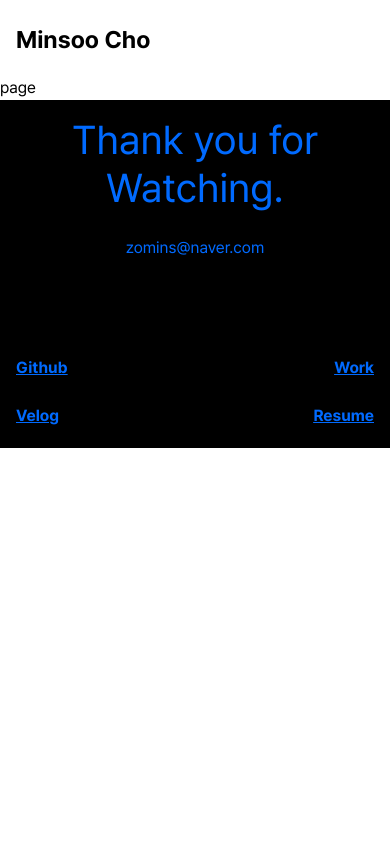
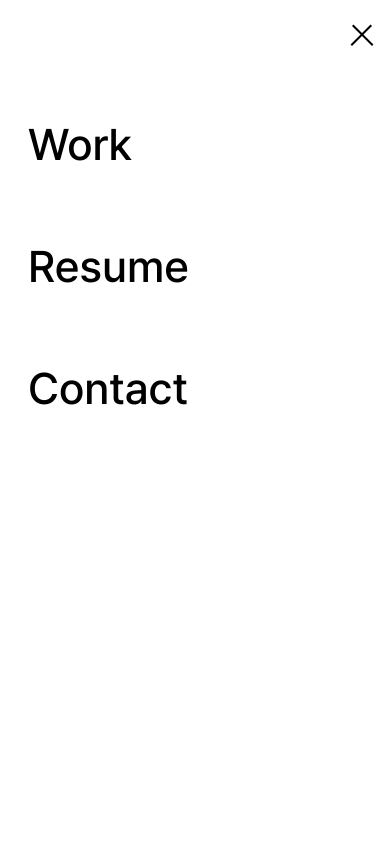
Before and after one commit to erinmzo/zomins-portfolio, a Next.js app: page /menu in a window 390 px wide. Shown: the top 844 px of the page. Built offline with nearby package versions, Linux system fonts and the light colour scheme.

Commit message:
모바일 메뉴

```diff
--- a/src/app/(root)/menu/page.tsx
+++ b/src/app/(root)/menu/page.tsx
@@ -1,5 +1,25 @@
+import Page from "@/components/common/layout/page/Page";
+import { MAIL_TO, RESUME_URL } from "@/constants/url";
+import Link from "next/link";
+
 function MenuPage() {
-  return <div>page</div>;
+  return (
+    <Page>
+      <div className="min-h-screen pt-[112px] px-3">
+        <ul className="flex flex-col gap-[56px]">
+          <li className="text-[44px] font-medium">
+            <Link href="/work">Work</Link>
+          </li>
+          <li className="text-[44px] font-medium">
+            <Link href={RESUME_URL}>Resume</Link>
+          </li>
+          <li className="text-[44px] font-medium">
+            <Link href={MAIL_TO}>Contact</Link>
+          </li>
+        </ul>
+      </div>
+    </Page>
+  );
 }
 
 export default MenuPage;
--- a/src/components/common/layout/header/GlobalNav.tsx
+++ b/src/components/common/layout/header/GlobalNav.tsx
@@ -3,8 +3,8 @@ import Link from "next/link";
 
 function GlobalNav() {
   return (
-    <nav>
-      <ul className="hidden md:flex items-center gap-[72px] text-2xl">
+    <nav className="hidden md:block">
+      <ul className="flex items-center gap-[72px] text-2xl">
         <li>
           <Link href="/work">Work</Link>
         </li>
--- a/src/components/common/layout/header/Header.tsx
+++ b/src/components/common/layout/header/Header.tsx
@@ -1,25 +1,60 @@
 "use client";
 import Logo from "@/components/common/logo/Logo";
-import { usePathname } from "next/navigation";
+import { usePathname, useRouter } from "next/navigation";
 import GlobalNav from "./GlobalNav";
+import MobileNav from "./MobileNav";
 
 function Header() {
   const pathname = usePathname();
+  const router = useRouter();
+
   if (pathname === "/" || pathname === "/work") {
     return (
       <div className="w-full fixed left-0 right-0 top-0 z-10">
         <div className="w-full min-w-[340px] max-w-[390px] md:max-w-[1440px] px-4 md:px-12 md:mx-auto flex justify-between pt-[24px] pb-[20px]">
           <Logo />
           <GlobalNav />
+          <MobileNav />
         </div>
       </div>
     );
   }
+
+  if (pathname === "/menu") {
+    return (
+      <div className="w-full fixed left-0 right-0 top-0 z-10">
+        <div className="w-full min-w-[340px] max-w-[390px] md:max-w-[1440px] px-4 md:px-12 md:mx-auto flex justify-end pt-[24px] pb-[20px]">
+          <button onClick={() => router.back()}>
+            <svg width="24" height="22" viewBox="0 0 24 22" fill="none" xmlns="http://www.w3.org/2000/svg">
+              <line
+                y1="-1"
+                x2="28.2841"
+                y2="-1"
+                transform="matrix(0.707103 0.70711 -0.707103 0.70711 2 2)"
+                stroke="black"
+                strokeWidth="2"
+              />
+              <line
+                y1="-1"
+                x2="28.2841"
+                y2="-1"
+                transform="matrix(-0.707103 0.70711 0.707103 0.70711 22 2)"
+                stroke="black"
+                strokeWidth="2"
+              />
+            </svg>
+          </button>
+        </div>
+      </div>
+    );
+  }
+
   return (
     <div className="w-full max-w-[390px] md:max-w-[1440px] px-4 md:px-12 mx-auto">
       <div className="w-full flex justify-between pt-[24px] pb-[20px]">
         <Logo />
         <GlobalNav />
+        <MobileNav />
       </div>
     </div>
   );
--- /dev/null
+++ b/src/components/common/layout/header/MobileNav.tsx
@@ -0,0 +1,17 @@
+import Link from "next/link";
+
+function MobileNav() {
+  return (
+    <div className="md:hidden">
+      <Link href="/menu">
+        <svg width="22" height="18" viewBox="0 0 22 18" fill="none" xmlns="http://www.w3.org/2000/svg">
+          <line y1="1" x2="22" y2="1" stroke="black" strokeWidth="2" />
+          <line y1="9" x2="22" y2="9" stroke="black" strokeWidth="2" />
+          <line y1="17" x2="22" y2="17" stroke="black" strokeWidth="2" />
+        </svg>
+      </Link>
+    </div>
+  );
+}
+
+export default MobileNav;
--- a/src/components/main/Work.tsx
+++ b/src/components/main/Work.tsx
@@ -8,9 +8,9 @@ function Work() {
     <Page>
       <div className="pt-[72px] md:pt-[140px] flex flex-col gap-5 md:gap-8 pb-[120px]">
         <h3 className="font-bold text-[32px] md:text-[64px]">WORK</h3>
-        <ul>
+        <ul className="border-t border-black">
           {WORK_LIST.slice(0, 3).map((work) => (
-            <li key={work.id} className="first:border-t first:border-black">
+            <li key={work.id}>
               <WorkCard work={work} />
             </li>
           ))}
--- a/src/components/work/list/WorkList.tsx
+++ b/src/components/work/list/WorkList.tsx
@@ -3,9 +3,9 @@ import WorkCard from "./WorkCard";
 
 function WorkList() {
   return (
-    <ul className="py-[140px]">
+    <ul className="py-[100px] md:py-[140px]">
       {WORK_LIST.map((work) => (
-        <li key={work.id} className="first:border-t first:border-black">
+        <li key={work.id}>
           <WorkCard work={work} />
         </li>
       ))}
```
